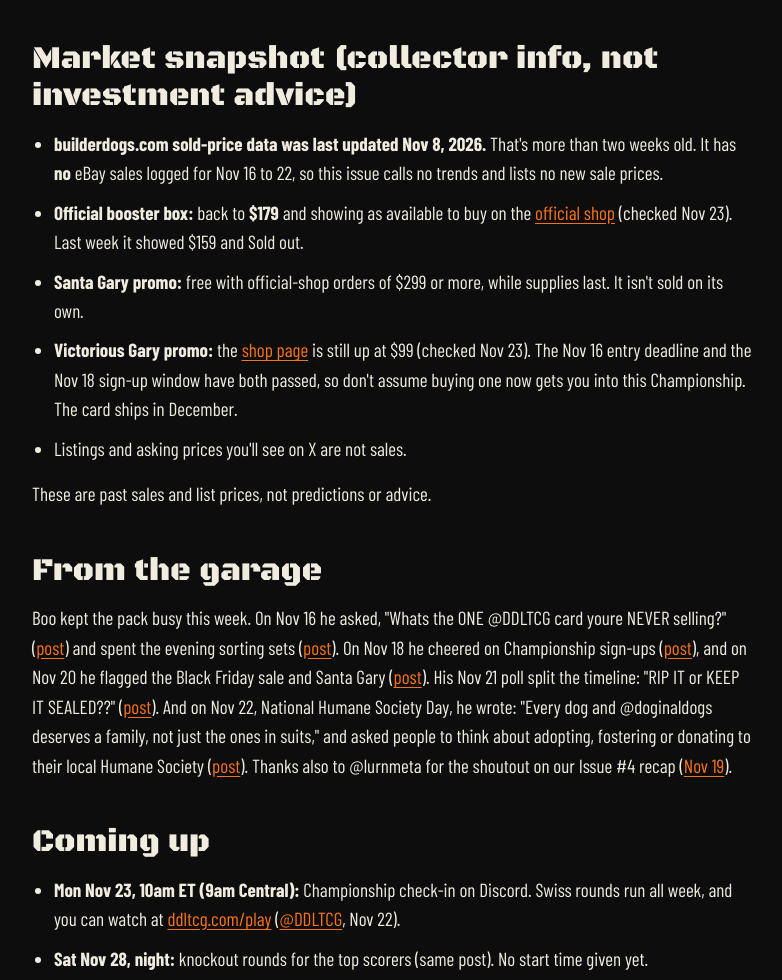
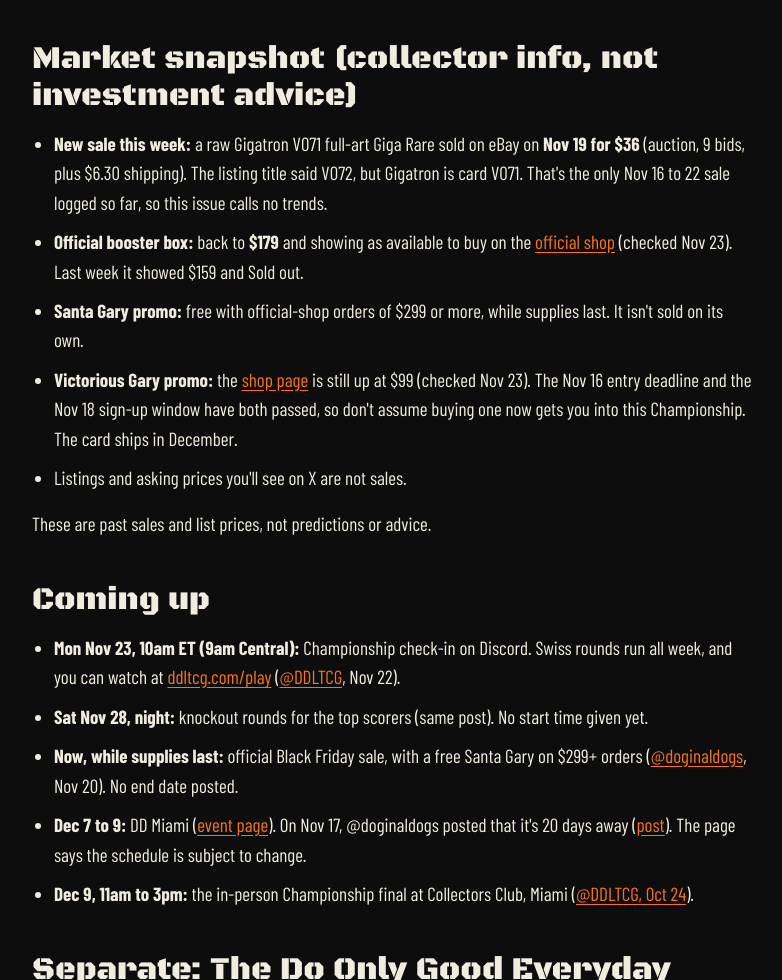
Before and after one commit to asreptilesllc1-svg/builderdogs, a plain HTML site: page newsletter/issue-5.html in a window 1280 px wide. Shown: the part 4628-5608 px from the top of the page, without its empty margins (248-1030 px from the left). Drawn offline with nearby package versions, Linux system fonts and the light colour scheme.

Commit message:
Issue #5: remove garage section, add Nov 19 Gigatron V071 $36 sale

```diff
--- a/newsletter/issue-5.html
+++ b/newsletter/issue-5.html
@@ -165,15 +165,13 @@
 <p>Want to see how good players handle traps? Championship games are open to watch this week at <a href="https://ddltcg.com/play" target="_blank" rel="noopener">ddltcg.com/play</a>.</p>
 <h2>Market snapshot (collector info, not investment advice)</h2>
 <ul>
-<li><strong>builderdogs.com sold-price data was last updated Nov 8, 2026.</strong> That&#39;s more than two weeks old. It has <strong>no</strong> eBay sales logged for Nov 16 to 22, so this issue calls no trends and lists no new sale prices.</li>
+<li><strong>New sale this week:</strong> a raw Gigatron V071 full-art Giga Rare sold on eBay on <strong>Nov 19 for $36</strong> (auction, 9 bids, plus $6.30 shipping). The listing title said V072, but Gigatron is card V071. That&#39;s the only Nov 16 to 22 sale logged so far, so this issue calls no trends.</li>
 <li><strong>Official booster box:</strong> back to <strong>$179</strong> and showing as available to buy on the <a href="https://shop.doginaldogs.com/products/doginal-dogs-legends-rise-of-the-pack-booster-box" target="_blank" rel="noopener">official shop</a> (checked Nov 23). Last week it showed $159 and Sold out.</li>
 <li><strong>Santa Gary promo:</strong> free with official-shop orders of $299 or more, while supplies last. It isn&#39;t sold on its own.</li>
 <li><strong>Victorious Gary promo:</strong> the <a href="https://shop.doginaldogs.com/products/victorious-gary-promo-card" target="_blank" rel="noopener">shop page</a> is still up at $99 (checked Nov 23). The Nov 16 entry deadline and the Nov 18 sign-up window have both passed, so don&#39;t assume buying one now gets you into this Championship. The card ships in December.</li>
 <li>Listings and asking prices you&#39;ll see on X are not sales.</li>
 </ul>
 <p>These are past sales and list prices, not predictions or advice.</p>
-<h2>From the garage</h2>
-<p>Boo kept the pack busy this week. On Nov 16 he asked, &quot;Whats the ONE @DDLTCG card youre NEVER selling?&quot; (<a href="https://x.com/BooMetaX/status/2122391010525290853" target="_blank" rel="noopener">post</a>) and spent the evening sorting sets (<a href="https://x.com/BooMetaX/status/2122491065395486988" target="_blank" rel="noopener">post</a>). On Nov 18 he cheered on Championship sign-ups (<a href="https://x.com/BooMetaX/status/2123118372476874791" target="_blank" rel="noopener">post</a>), and on Nov 20 he flagged the Black Friday sale and Santa Gary (<a href="https://x.com/BooMetaX/status/2123910856220266576" target="_blank" rel="noopener">post</a>). His Nov 21 poll split the timeline: &quot;RIP IT or KEEP IT SEALED??&quot; (<a href="https://x.com/BooMetaX/status/2124205404339257723" target="_blank" rel="noopener">post</a>). And on Nov 22, National Humane Society Day, he wrote: &quot;Every dog and @doginaldogs deserves a family, not just the ones in suits,&quot; and asked people to think about adopting, fostering or donating to their local Humane Society (<a href="https://x.com/BooMetaX/status/2124522308463177924" target="_blank" rel="noopener">post</a>). Thanks also to @lurnmeta for the shoutout on our Issue #4 recap (<a href="https://x.com/lurnmeta/status/2123484047943025075" target="_blank" rel="noopener">Nov 19</a>).</p>
 <h2>Coming up</h2>
 <ul>
 <li><strong>Mon Nov 23, 10am ET (9am Central):</strong> Championship check-in on Discord. Swiss rounds run all week, and you can watch at <a href="https://ddltcg.com/play" target="_blank" rel="noopener">ddltcg.com/play</a> (<a href="https://x.com/DDLTCG/status/2124623975791681784" target="_blank" rel="noopener">@DDLTCG</a>, Nov 22).</li>
```
Also changed, not shown: 1 other file.
